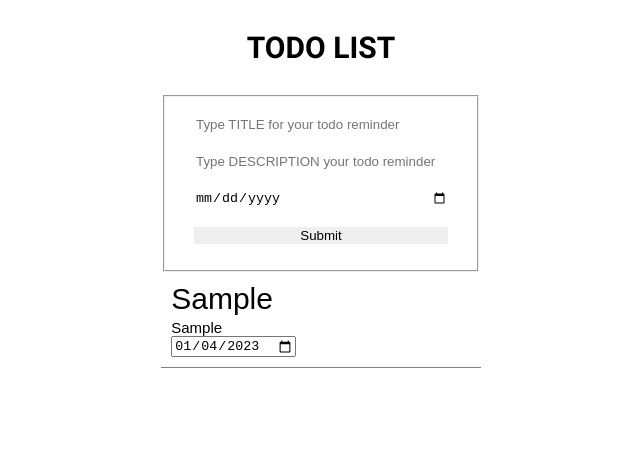
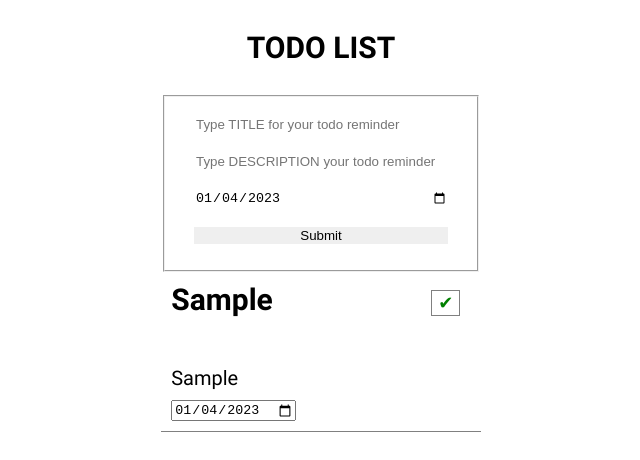
Before and after one commit to jw287962/todo, a website built with webpack: page dist/index.html in a window 1280 px wide. Both pictures are taken after typing "Sample", "Sample" into the empty fields and a click on the input 640 px from the left and 235 px from the top of the page. Shown: the whole page, without its empty margins (319-959 px from the left). Built offline with nearby package versions, Linux system fonts and the light colour scheme.

Commit message:
completion button made

```diff
--- a/src/addHtml.js
+++ b/src/addHtml.js
@@ -75,11 +75,18 @@ function addInputForm(){
   return todoDiv;
 }
 
-function addNewTodo(titleText,descriptionText,dueDate){
+function addNewTodo(titleText,descriptionText,dueDate,counter){
   //create div with new todo text inside button.
-  const newTodoButton = document.createElement('button');
-  newTodoButton.classList.add('todoedit');
 
+
+
+  const newTodoDeleteButton = document.createElement('button');
+  newTodoDeleteButton.classList.add('deletebutton');
+  newTodoDeleteButton.textContent = "✔";
+
+  const newTodoDiv = document.createElement('div');
+  newTodoDiv.classList.add('todoedit');
+  newTodoDiv.setAttribute('id',`${counter}`);
 
   const newTodoTitleDiv = document.createElement('div');
   newTodoTitleDiv.classList.add('todotitle');
@@ -98,21 +105,25 @@ function addNewTodo(titleText,descriptionText,dueDate){
 
 
 
-  newTodoButton.appendChild(newTodoTitleDiv);
-  newTodoButton.appendChild(newTodoDescriptionDiv);
-  newTodoButton.appendChild(newTodoDueDateDiv);
+  newTodoDiv.appendChild(newTodoTitleDiv);
+  newTodoDiv.appendChild(newTodoDeleteButton);
+  newTodoDiv.appendChild(newTodoDescriptionDiv);
+  newTodoDiv.appendChild(newTodoDueDateDiv);
 
-  return newTodoButton;
+  return newTodoDiv;
 }
 
-function addInputCheckSpan(text){
-
-
-
+function updateTodo(){
 
 }
 
+function deleteTodo(removeThis){
+removeThis.remove();
+
+// console.log('remove');
+
+}
 
 // export
 
-export {createHTMLInitial,addInputForm, addNewTodo,addInputCheckSpan};
+export {createHTMLInitial,addInputForm, addNewTodo,updateTodo,deleteTodo,getCurrentDate};
--- a/src/index.js
+++ b/src/index.js
@@ -1,8 +1,8 @@
 
 import {todoItem} from './todo.js'
 import './style.css'
-import {getDueDate,setDueDate,
-    createHTMLInitial,addInputForm, addNewTodo,addInputCheckSpan} from './addHtml.js'
+import {deleteTodo,getCurrentDate,
+    createHTMLInitial,addInputForm, addNewTodo,updateTodo} from './addHtml.js'
 
 
 const bodyDiv = document.querySelector('body');
@@ -16,11 +16,12 @@ contentDiv.appendChild(addInputForm());  //add input form under contentDiv
 const todoItems = [];
 const todoDiv = document.querySelector('.todo');
 const form = document.querySelector('form');
+getTodoItemsStorage()
 
+let counter = 0;
+//get form data
+form.addEventListener('submit', function(e) {
 
-//get form data
-
-form.addEventListener('submit', function(e) {
 const inputTitleData = document.querySelector('.title');
 const inputDescriptionData = document.querySelector('.description');
 const dateInputData = document.querySelector('.date');
@@ -37,18 +38,93 @@ const todoNewItem = todoItem();
     todoNewItem.setDueDate(dateText);
 
     todoDiv.appendChild(addNewTodo(todoNewItem.getTitle(),
-    todoNewItem.getDescription(),todoNewItem.getDueDate()));
+    todoNewItem.getDescription(),todoNewItem.getDueDate()
+    ));
 
 
     todoItems.push(todoNewItem);
+    populateStorage();
      inputTitleData.value = "";
 inputDescriptionData.value = "";
-dateInputData.value = "";
-}
-else{
-    addInputCheckSpan("Can't be empty");
+dateInputData.value = getCurrentDate();
+
+counter++;
 }
 
- e.preventDefault();
+const findDeleteButton = document.querySelectorAll('.deletebutton');
 
+
+
+findDeleteButton.forEach(element => {
+
+
+    if(todoItems.length >= 2){
+        element.removeEventListener("click", removeTodoHTML(element));
+    }
+    if(todoItems.length != 0){
+
+        element.addEventListener("click", removeTodoHTML(element));
+        // delete upon button click
+
+    }
 });
+
+
+
+e.preventDefault();
+});
+
+function removeTodoHTML(element){
+    const toRemoveDiv = element.parentElement;
+ const removeNum = toRemoveDiv.id
+ console.clear();
+  return function(){
+    deleteTodo(toRemoveDiv);
+
+   todoItems.splice(removeNum,1);
+
+   printArray(todoItems);
+
+  }
+}
+
+function printArray(array){
+    for(let i = 0; i<array.length;i++){
+        console.log(array[i].getTitle());
+       }
+}
+
+function populateStorage(){
+    localStorage.setItem('todoItems', todoItems)
+
+}
+function getTodoItemsStorage(){
+    const holder = localStorage.getItem('todoItems');
+    console.log(holder);
+}
+
+
+// function storageAvailable(type) {
+//     let storage;
+//     try {
+//         storage = window[type];
+//         const x = '__storage_test__';
+//         storage.setItem(x, x);
+//         storage.removeItem(x);
+//         return true;
+//     }
+//     catch (e) {
+//         return e instanceof DOMException && (
+//             // everything except Firefox
+//             e.code === 22 ||
+//             // Firefox
+//             e.code === 1014 ||
+//             // test name field too, because code might not be present
+//             // everything except Firefox
+//             e.name === 'QuotaExceededError' ||
+//             // Firefox
+//             e.name === 'NS_ERROR_DOM_QUOTA_REACHED') &&
+//             // acknowledge QuotaExceededError only if there's something already stored
+//             (storage && storage.length !== 0);
+//     }
+// }
--- a/src/style.css
+++ b/src/style.css
@@ -19,7 +19,7 @@ body{
     justify-content: center;
     text-decoration: none;
     background-color: white;
-    font-family: 'Roboto-bold',Arial, Helvetica, sans-serif;
+    font-family: 'Roboto-Bold',Arial, Helvetica, sans-serif;
 }
 
 /* HEADER */
@@ -38,7 +38,7 @@ input:focus-visible{
     outline: none;
     position: relative;
 }
-.todo>form>fieldset>input{
+.todo>form>fieldset>input,button{
 
     margin: 10px;
     border: 0px;
@@ -69,8 +69,18 @@ fieldset{
     font-size: 15px;
 
 } */
-/* TODO ITEMS BUTTONs */
+/* TODO ITEMS DIV n Buttons */
+.todotitle{
+    padding-bottom: 3px;
+    font-size: 30px;
+    font-family: 'Roboto-Bold',Arial, Helvetica, sans-serif;
+}
+
+.tododescription{
+    font-family: 'Roboto',Arial, Helvetica, sans-serif;
+}
 .todoedit{
+    position: relative;
    margin: 0px;
    border:none;
    background-color: white;
@@ -79,10 +89,28 @@ fieldset{
    padding: 10px;
 
    margin-bottom: 5px;
-   font-size: 15px;
+   font-size: 20px;
 }
 
-.todotitle{
-    padding-bottom: 3px;
-    font-size: 30px;
+
+
+input[type="date"]{
+    margin-top: 10px;
+
 }
+
+.deletebutton{
+    color: green;
+    font-size: large;
+
+    background-color: white;
+    border: 1px solid grey;
+    position: relative;
+   bottom: 40px;
+   left: 250px;
+}
+
+.deletebutton:active{
+    position: relative;
+    border: 2px solid grey;
+}
--- a/src/todo.js
+++ b/src/todo.js
@@ -30,7 +30,7 @@ const todoItem = (title,description,priority,dueDate,completed) =>  {
       }
       function setDueDate(dueDate){
         proto.dueDate = dueDate;
-        console.log(dueDate);
+
       }
       function getDueDate(){
        return proto.dueDate;
```
Also changed, not shown: dist/main.js.
